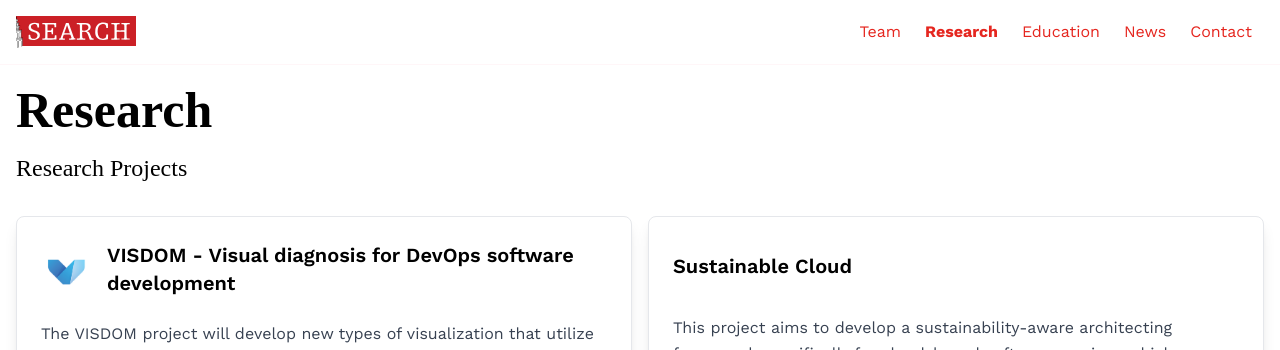
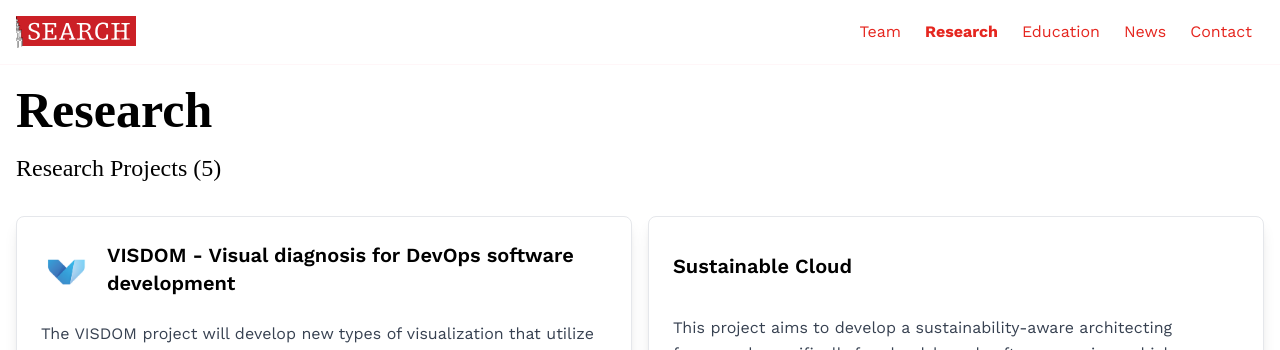
Before and after one commit to search-rug/search-rug.github.io, a Jekyll site: the page built from research.md, in a window 1280 px wide and 1327 px high. Shown: the top 350 px of the window. Built offline with Jekyll 4.4.1, drawn with Linux system fonts in a browser that asks for light colours; nearby versions of some CDN libraries; some web fonts are replaced.

Commit message:
add: project size to first heading

```diff
--- a/_layouts/research.html
+++ b/_layouts/research.html
@@ -7,9 +7,8 @@ bodyClass: "page-research"
 <div class="container mx-auto px-4 pb-6 pt-[100px] pb-md-10">
   <h1 class="text-black text-5xl leading-5 lg:text-[50px] font-semibold mb-8">{{page.title}}</h1>
   <section class="space-y-8">
-    <h2 class="text-2xl">Research Projects</h2>
-
     {% assign active_projects = site.projects | where_exp: "project", "project.status == 'In Progress'"  %}
+    <h2 class="text-2xl">Research Projects ({{active_projects.size}}) </h2>
     <div class="grid lg:grid-cols-2 gap-4">
       {% for project in active_projects %}
         <a href="{{ project.url }}">
```
